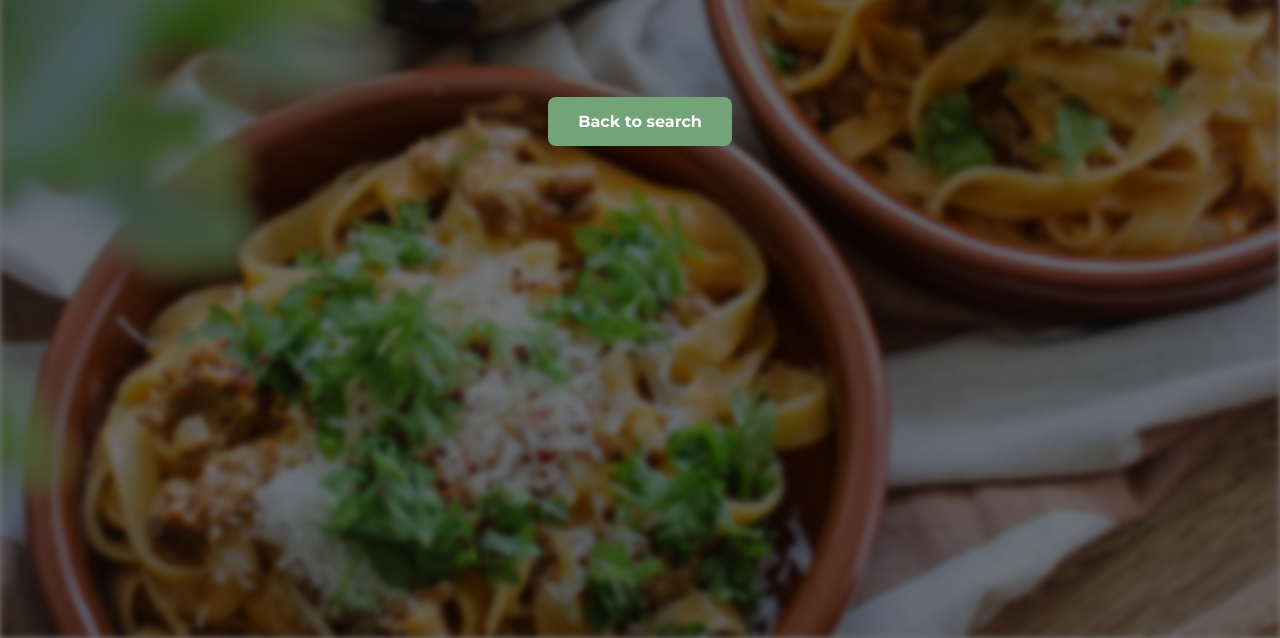
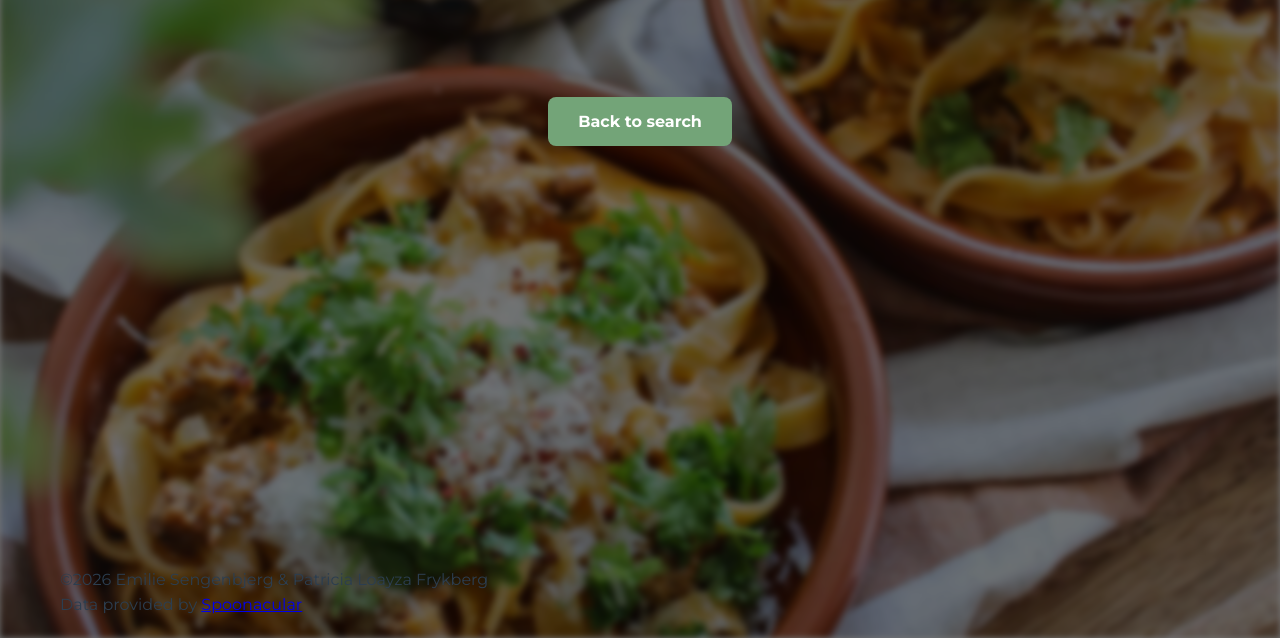
Before and after one commit to Patricia-LF/plan2plate, a website: page src/recipe.html in a window 1280 px wide. Shown: the part 162-800 px from the top of the page. Drawn offline with Linux system fonts and the light colour scheme; files whose address does not match are found by name; a web font is replaced by a local one.

Commit message:
Added footer to recipe.html

```diff
--- a/src/recipe.html
+++ b/src/recipe.html
@@ -44,6 +44,14 @@
           <button id="back-btn">Back to search</button>
         </section>
       </main>
+
+      <footer>
+        <p>©2026 Emilie Sengenbjerg & Patricia Loayza Frykberg</p>
+        <p>
+          Data provided by
+          <a href="https://spoonacular.com/food-api">Spoonacular</a>
+        </p>
+      </footer>
     </div>
 
     <script type="module" src="js/recipe.js"></script>
```
